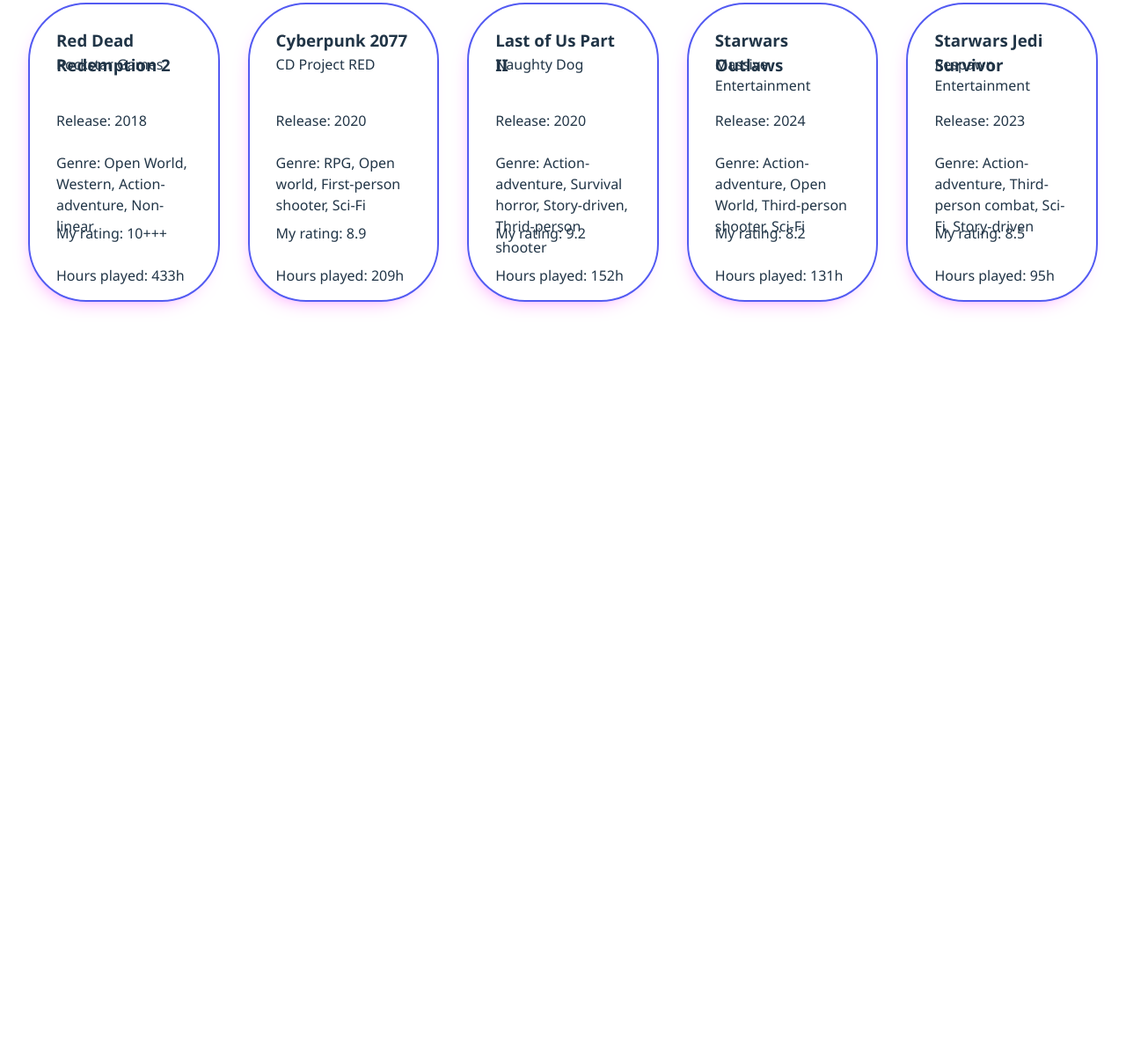
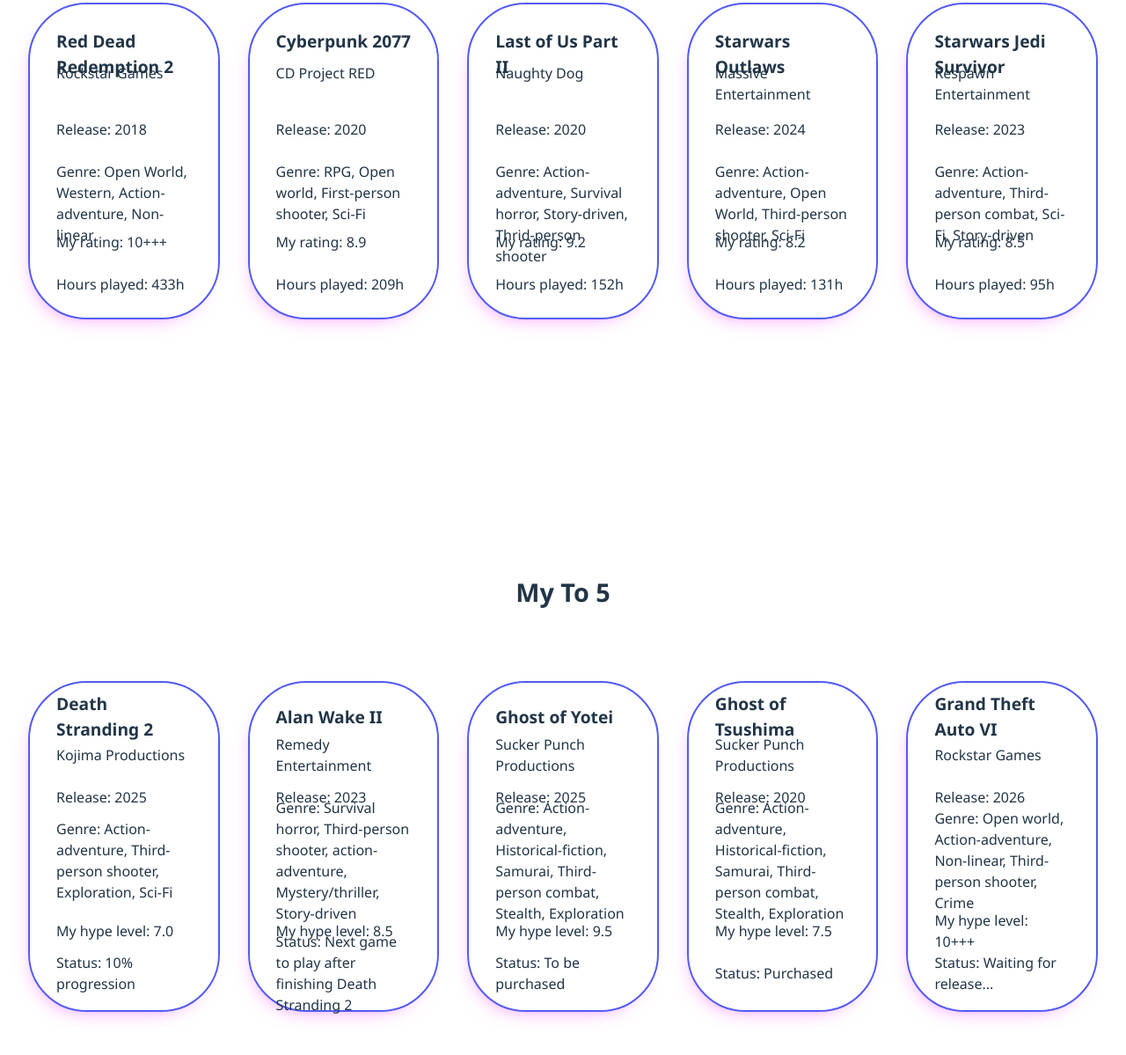
Before and after one commit to ingridstanic/js_objects, a website built with Vite: page index.html in a window 1280 px wide. Shown: the part 301-1500 px from the top of the page at 88% size. Before the commit the page ends 834 px from the top, so only its background shows below. Built offline with nearby package versions, Linux system fonts and the light colour scheme.

Commit message:
implemented more main content and style

```diff
--- a/src/main.js
+++ b/src/main.js
@@ -18,34 +18,62 @@
   }
 }
 
+class NewGames {
+  title;
+  developer;
+  releaseYear;
+  genre;
+  myHypeLevel;
+  status;
+
+  constructor(title, developer, releaseYear, genre, myHypeLevel, status) {
+    this.title = title;
+    this.developer = developer;
+    this.releaseYear = releaseYear;
+    this.genre = genre;
+    this.myHypeLevel = myHypeLevel;
+    this.status = status;
+  }
+}
+
 const rdr2 = new Games("Red Dead Redemption 2", "Rockstar Games", "2018", "Open World, Western, Action-adventure, Non-linear", "10+++", "433h");
-
 const cp2077 = new Games("Cyberpunk 2077", "CD Project RED", "2020", "RPG, Open world, First-person shooter, Sci-Fi", "8.9", "209h");
-
 const lou2 = new Games("Last of Us Part II", "Naughty Dog", "2020", "Action-adventure, Survival horror, Story-driven, Thrid-person shooter", "9.2", "152h");
-
 const swo = new Games("Starwars Outlaws", "Massive Entertainment", "2024", "Action-adventure, Open World, Third-person shooter, Sci-Fi", "8.2", "131h");
-
 const swjs = new Games("Starwars Jedi Survivor", "Respawn Entertainment", "2023", "Action-adventure, Third-person combat, Sci-Fi, Story-driven", "8.5", "95h");
 
 const myTopGames = [rdr2, cp2077, lou2, swo, swjs];
+
+const ds2 = new NewGames("Death Stranding 2", "Kojima Productions", "2025", "Action-adventure, Third-person shooter, Exploration, Sci-Fi", "7.0", "10% progression");
+const aw2 = new NewGames("Alan Wake II", "Remedy Entertainment", "2023", "Survival horror, Third-person shooter, action-adventure, Mystery/thriller, Story-driven", "8.5", "Next game to play after finishing Death Stranding 2");
+const goy = new NewGames("Ghost of Yotei", "Sucker Punch Productions", "2025", "Action-adventure, Historical-fiction, Samurai, Third-person combat, Stealth, Exploration", "9.5", "To be purchased");
+const got = new NewGames("Ghost of Tsushima", "Sucker Punch Productions", "2020", "Action-adventure, Historical-fiction, Samurai, Third-person combat, Stealth, Exploration", "7.5", "Purchased");
+const gta6 = new NewGames("Grand Theft Auto VI", "Rockstar Games", "2026", "Open world, Action-adventure, Non-linear, Third-person shooter, Crime", "10+++", "Waiting for release...");
+
+const myToGames = [ds2, aw2, goy, got, gta6];
 
 const header = document.createElement("header");
 const h1 = document.createElement("h1");
 const h2 = document.createElement("h2");
 const main = document.createElement("main");
 const div = document.createElement("div");
+const h4 = document.createElement("h4");
+const div2 = document.createElement("div");
 
 h1.className = "myHeader";
 h1.innerHTML = "TopToGame+";
-h2.innerHTML = "My top 5";
+h2.innerHTML = "My Top 5";
 div.className = "myTopFive";
+h4.innerHTML = "My To 5"
+div2.className = "myToFive";
 
 document.body.prepend(header);
 header.appendChild(h1);
 document.body.appendChild(main);
 main.appendChild(h2);
 main.appendChild(div);
+main.appendChild(h4);
+main.appendChild(div2);
 
 myTopGames.forEach((game) => {
   const card = document.createElement("div");
@@ -57,6 +85,7 @@
   const hours = document.createElement("p");
 
   card.className = "gameCard";
+  title.className = "gameTitle";
   title.innerHTML = game.title;
   dev.innerHTML = game.developer;
   year.innerHTML = "Release: " + game.releaseYear;
@@ -72,3 +101,30 @@
   card.appendChild(hours);
   div.appendChild(card);
 })
+
+myToGames.forEach((game) => {
+  const card = document.createElement("div");
+  const title = document.createElement("h5");
+  const dev = document.createElement("p");
+  const year = document.createElement("p");
+  const genre = document.createElement("p");
+  const hypeLevel = document.createElement("p");
+  const status = document.createElement("p");
+
+  card.className = "gameCard2";
+  title.className = "gameTitle";
+  title.innerHTML = game.title;
+  dev.innerHTML = game.developer;
+  year.innerHTML = "Release: " + game.releaseYear;
+  genre.innerHTML = "Genre: " + game.genre;
+  hypeLevel.innerHTML = "My hype level: " + game.myHypeLevel;
+  status.innerHTML = "Status: " + game.status;
+
+  card.appendChild(title);
+  card.appendChild(dev);
+  card.appendChild(year);
+  card.appendChild(genre);
+  card.appendChild(hypeLevel);
+  card.appendChild(status);
+  div2.appendChild(card);
+})
--- a/src/style.css
+++ b/src/style.css
@@ -49,6 +49,12 @@
   text-align: center;
 }
 
+h4 {
+  font-size: 1.8em;
+  margin-top: 10em;
+  text-align: center;
+}
+
 .myTopFive {
   display: flex;
   justify-content: center;
@@ -57,14 +63,38 @@
 
 }
 
+.myToFive {
+  display: flex;
+  justify-content: center;
+  gap: 2rem;
+  margin: 5rem 2rem 20rem 2rem;
+}
+
+.gameTitle {
+  font-size: 1.2em;
+  margin: 10px 0 0 0;
+}
+
 .gameCard {
   border: #535bf2 2px solid;
   box-shadow:  -5px 10px 24px -16px rgb(252, 100, 255);
   width: 25%;
   border-radius: 66px;
-  padding: 8px 30px;
+  padding: 18px 30px;
   display: grid;
   grid-template-rows: 2rem 4rem 3rem 5rem 3rem 3rem;
+}
+
+.gameCard2 {
+  border: #535bf2 2px solid;
+  box-shadow:  -5px 10px 24px -16px rgb(252, 100, 255);
+  width: 25%;
+  border-radius: 66px;
+  padding: 18px 30px;
+  display: grid;
+  grid-template-rows: 2rem 4rem 2rem 7rem 3rem 3rem;
+  align-items:center;
+  justify-content: left;
 }
 
 #app {
```
